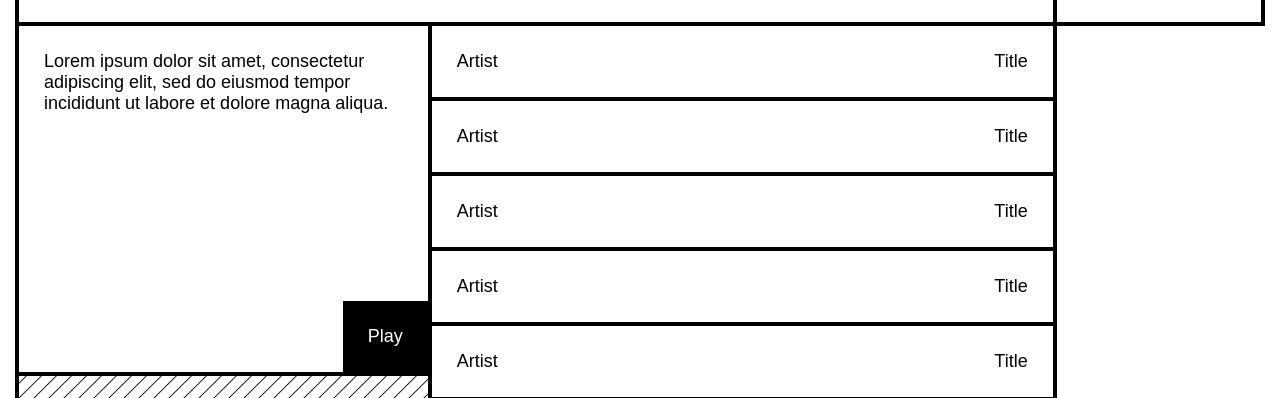
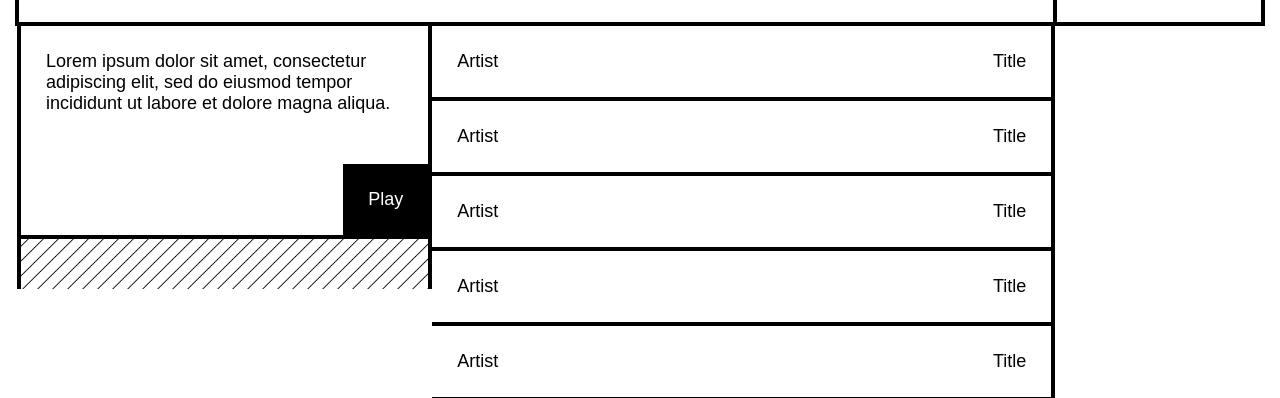
Before and after one commit to matteveryday/music-player, a plain HTML site: page index.html in a window 1280 px wide. Shown: the part 397-795 px from the top of the page. Drawn offline with Linux system fonts and the light colour scheme.

Commit message:
bug-testing

```diff
--- a/css/styles.css
+++ b/css/styles.css
@@ -221,6 +221,7 @@ body {
 .col{
   float:left;
   box-sizing:border-box;
+  height: auto;
 }
 
 .col-right{
@@ -699,3 +700,7 @@ a {
 .overlay-bg-slow-down {
     background-color: #ECEDDB;
 }
+
+.section {
+    border: 2px solid yellow;
+}
--- a/index.html
+++ b/index.html
@@ -84,8 +84,10 @@
             </div>
 
             <!-- Second Row -->
-            <div style="height: 746px;">
-                <div class="col col-4 sm-col-12 flex flex-column" style="height: 100%;">
+
+            <div class="section">
+
+                    <div class="col col-4 sm-col-12">
 
                             <div class="box description-box flex-double">
                                 <p class="top-content">Lorem ipsum dolor sit amet, consectetur adipiscing elit, sed do eiusmod tempor incididunt ut labore et dolore magna aliqua.</p>
@@ -94,8 +96,12 @@
                                 </a>
                             </div>
 
-                    <div class="box pattern-box flex-auto"></div>
+                            <div class="box pattern-box flex-auto">
                             </div>
+
+                    </div>
+
+
                     <div class="col col-6 sm-col-12">
                         <div class="box songs-box">
                             <div class="song flex">
@@ -140,7 +146,10 @@
                             </div>
                         </div>
                     </div>
+
+
             </div>
+
 
             <!-- Footer -->
             <div class="col col-4 sm-col-12">
```
Lines whose indentation alone changed are shown as unchanged.
